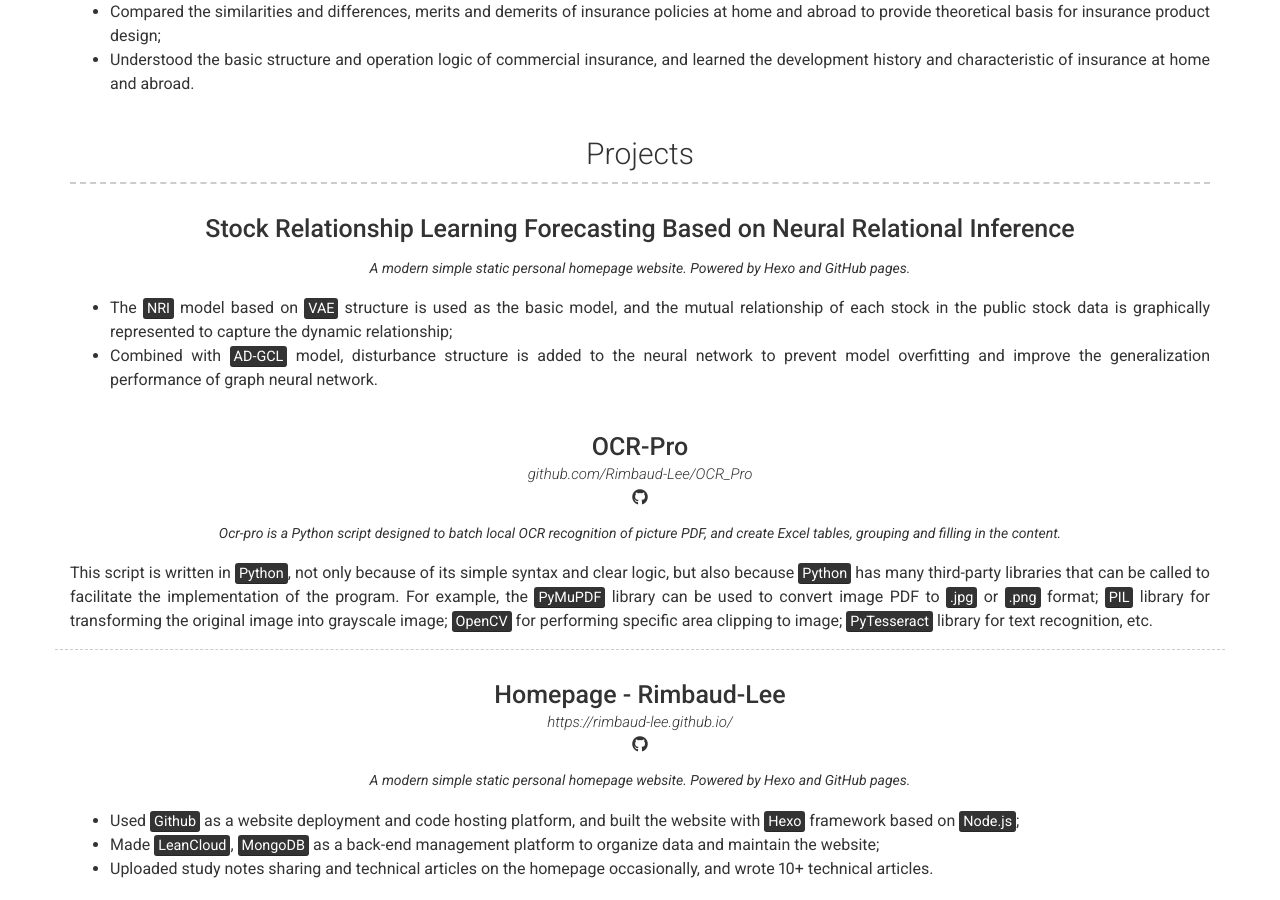
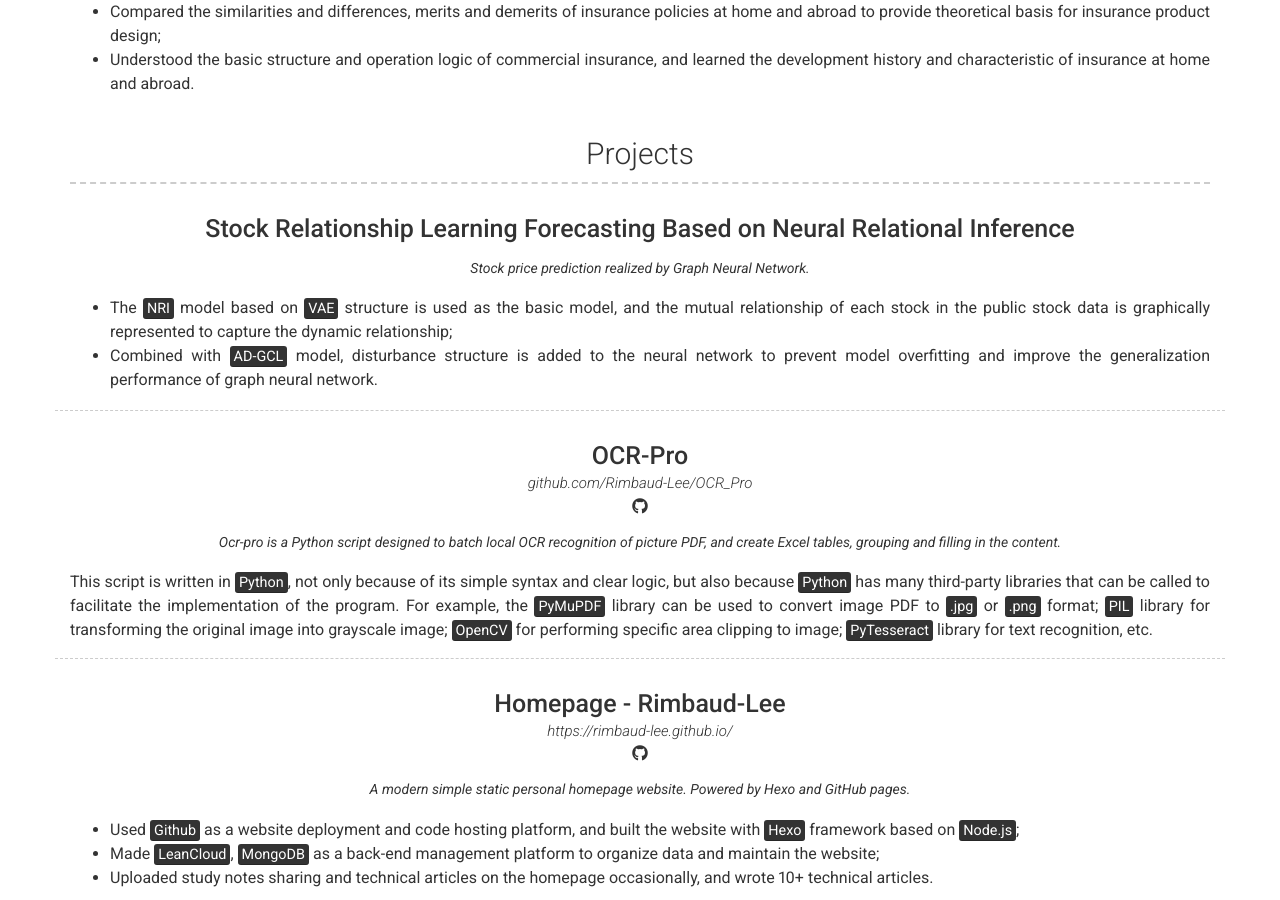
Before and after one commit to Rimbaud-Lee/resume_en, a Jekyll site: the page built from index.md, in a window 1280 px wide and 900 px high, scrolled down 2305 px. Built offline with Jekyll 4.4.1, drawn with Linux system fonts in a browser that asks for light colours; nearby versions of some CDN libraries.

Commit message:
_config.yml

```diff
--- a/_config.yml
+++ b/_config.yml
@@ -148,7 +148,7 @@ content:
     layout: list # Type of content section (list/text)
     content:
       - layout: top-middle
-        # border: weak  # Value of `weak` will display a weak border below this item. # Any
+        border: weak  # Value of `weak` will display a weak border below this item. # Any
                       # other value (or no value) means no border will be displayed
         title: Stock Relationship Learning Forecasting Based on Neural Relational Inference
         # link:
@@ -161,7 +161,7 @@ content:
           #   icon: fab fa-github
           #   url: Link to project (eg. sproogen.github.io/modern-resume-theme)(optional)
         quote: >
-          A modern simple static personal homepage website. Powered by Hexo and GitHub pages.
+          Stock price prediction realized by Graph Neural Network.
         description: | # this will include new lines to allow paragraphs
           - The <mark>NRI</mark> model based on <mark>VAE</mark> structure is used as the basic model, and the mutual relationship of each stock in the public stock data is graphically represented to capture the dynamic relationship;
           - Combined with <mark>AD-GCL</mark> model, disturbance structure is added to the neural network to prevent model overfitting and improve the generalization performance of graph neural network.
```
